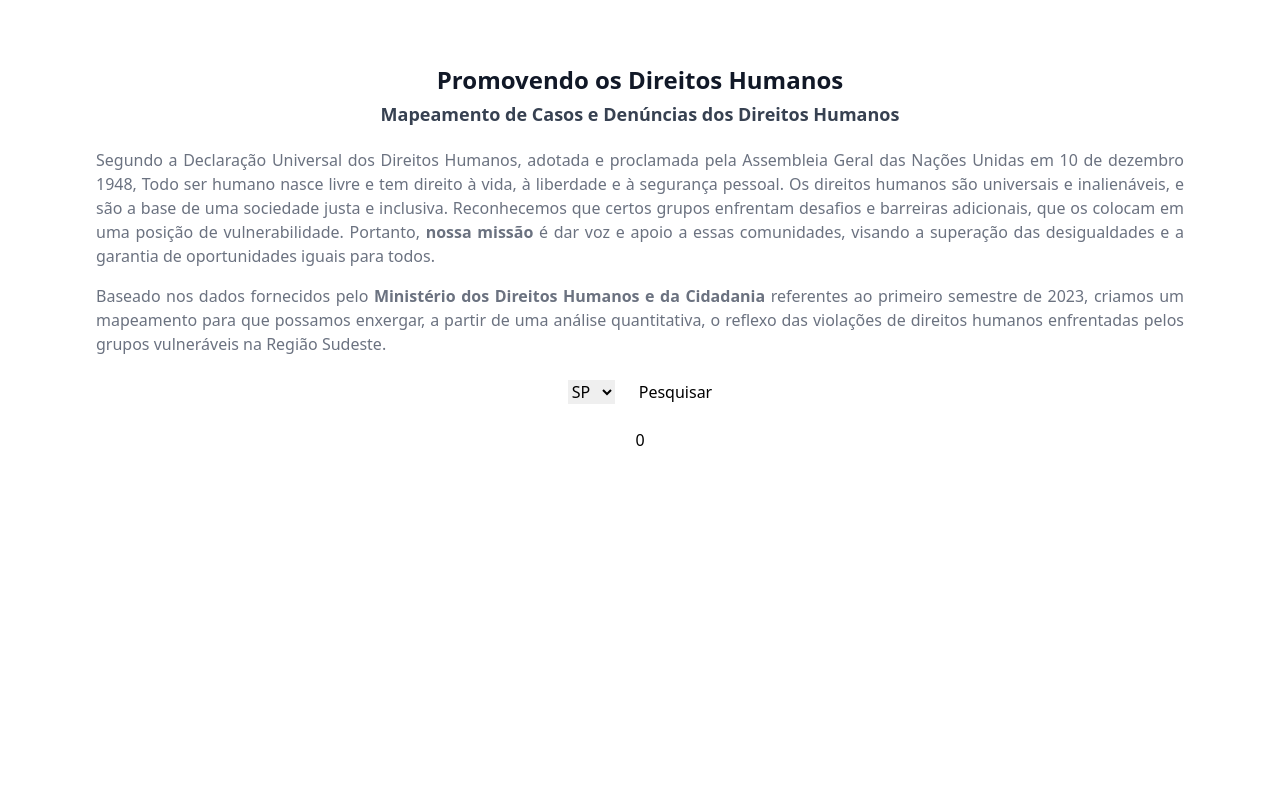
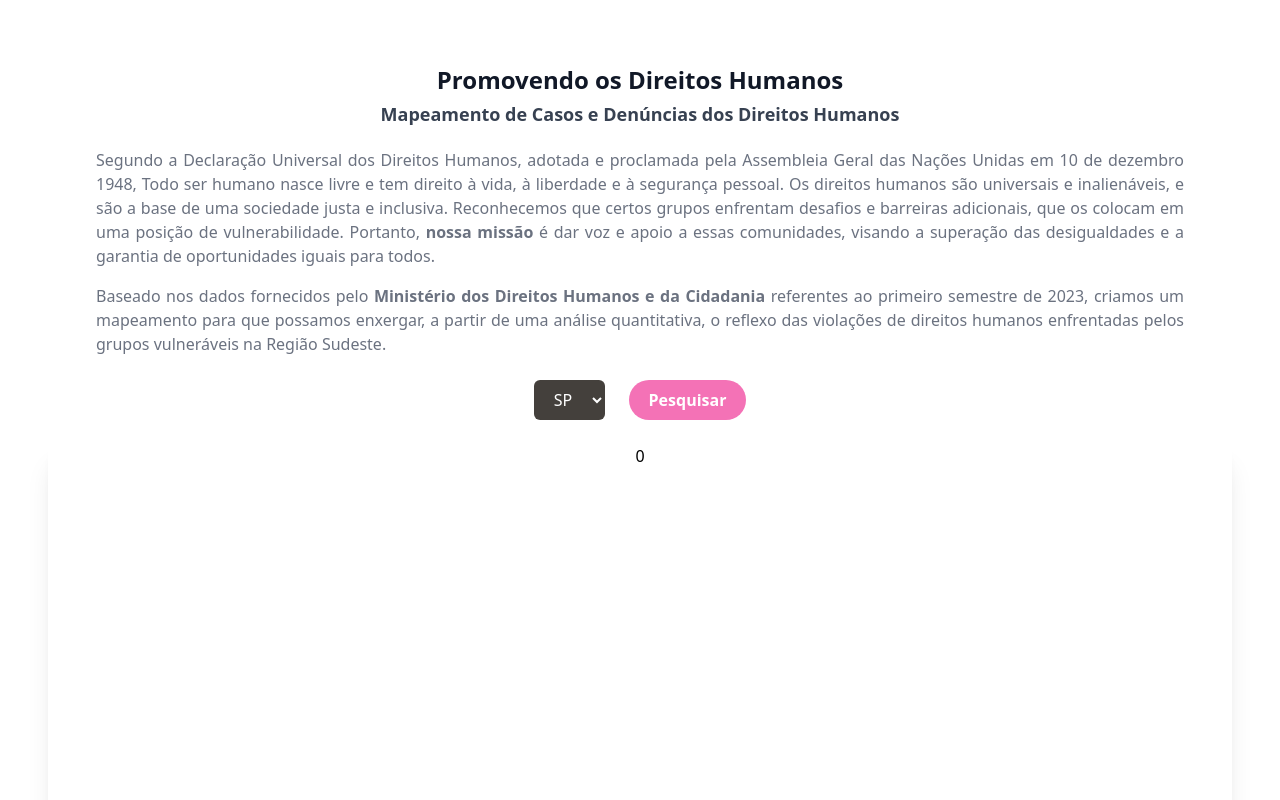
Before and after one commit to Camille846/mapeamento-denuncias, a React (Vite) app: page / in a window 1280 px wide. Shown: the top 800 px of the page. Built offline with nearby package versions, Linux system fonts and the light colour scheme.

Commit message:
Feat: add styles to form and graph

```diff
--- a/src/components/Cards.jsx
+++ b/src/components/Cards.jsx
@@ -105,16 +105,16 @@ const labels = ['mulher','crianca','idosos','deficientes','presos','lgbt','morad
         </p>
         <div className='flex justify-center'>
           <form onSubmit={handleSubmit(onSubmit)} className='mb-6 flex justify-between gap-x-6'>
-            <select {...register("uf")}>
+            <select {...register("uf")} className='rounded-md bg-stone-700 px-3 py-2 text-center text-white flex items-center justify-center cursor-pointer'>
               <option value="SP">SP</option>
               <option value="RJ">RJ</option>
               <option value="MG">MG</option>
               <option value="ES">ES</option>
             </select>
-            <input type="submit" value='Pesquisar'/>
+            <input type="submit" value='Pesquisar' className='rounded-full bg-pink-400 px-5 py-2 cursor-pointer text-white font-bold'/>
           </form>
         </div>
-        <div className='w-[100%] items-center flex justify-center mb-10'>
+        <div className='w-[100%] items-center flex justify-center mb-5 shadow-xl'>
           <div className='w-2/4 h-96'>
             {Object.keys(chartData).length && (
             <Bar
```
